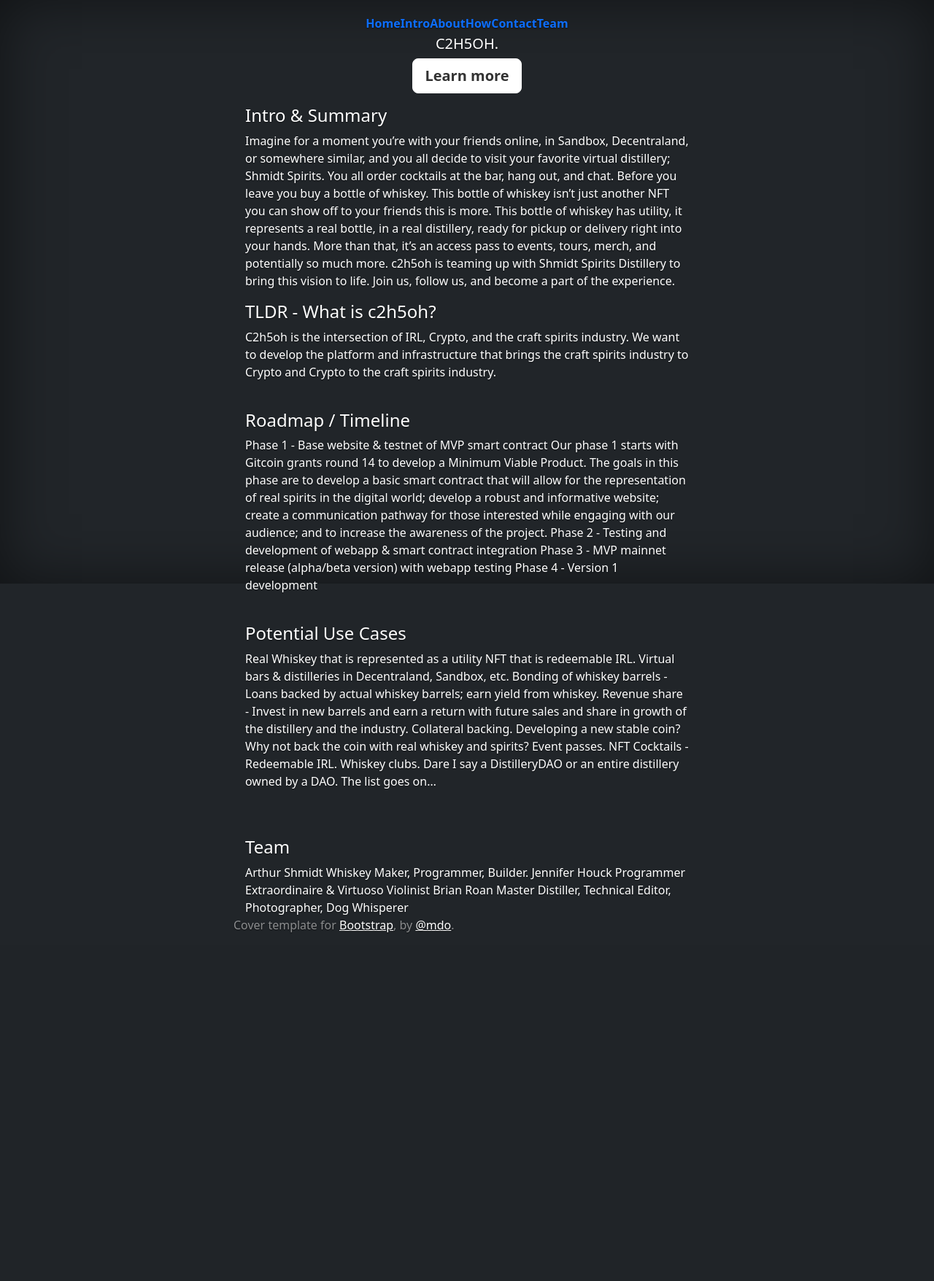
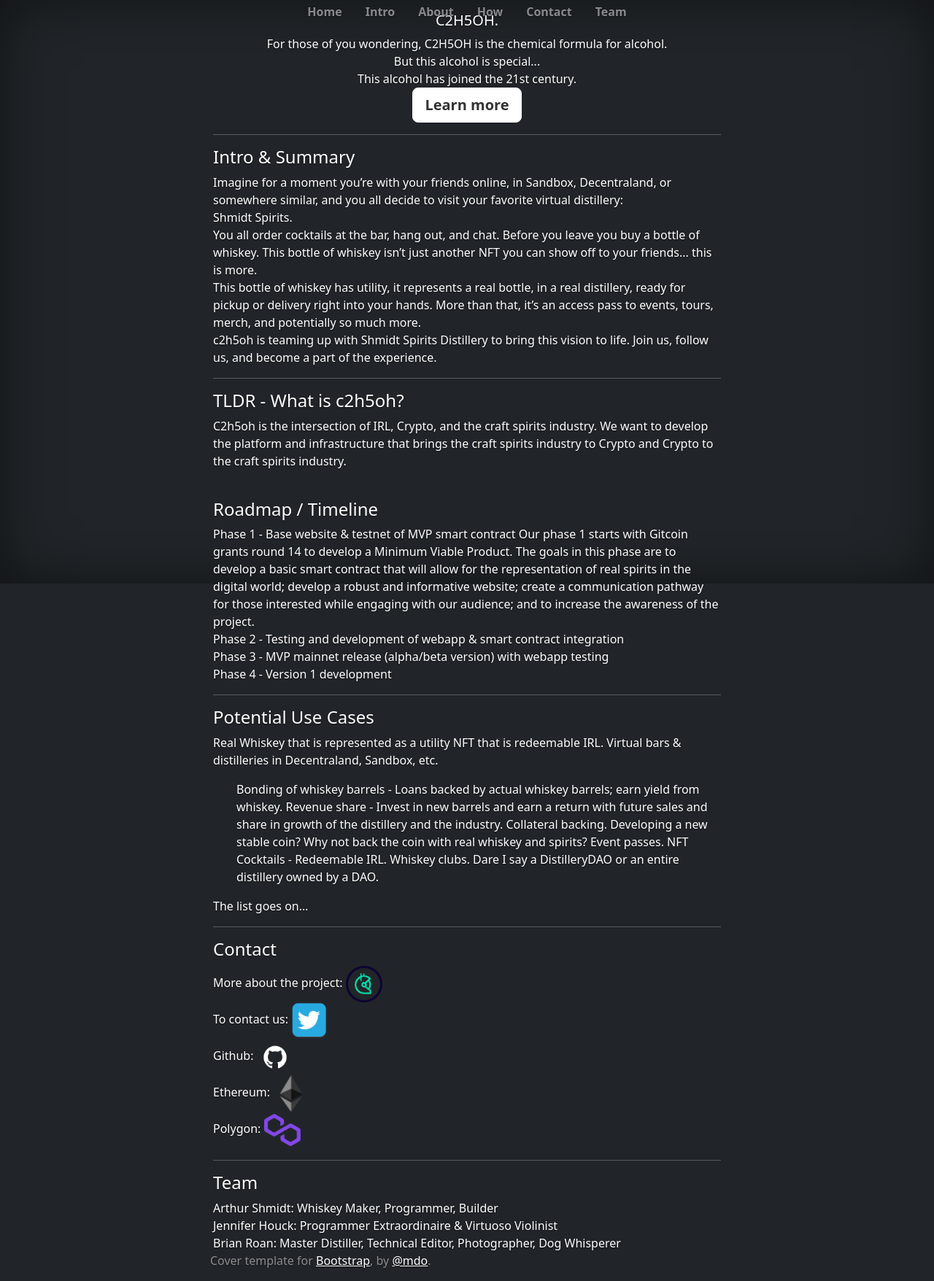
Before and after one commit to arthurshmidt/c2h5oh-website, a PHP site: page / in a window 1280 px wide. Shown: the whole page at 73% size. Before the commit the page ends 1278 px from the top, so only its background shows below. Run offline with PHP 8.4, Linux system fonts and the light colour scheme; some libraries are stand-ins or nearby versions.

Commit message:
added icons

```diff
--- a/cover.css
+++ b/cover.css
@@ -11,7 +11,6 @@
   text-shadow: none; /* Prevent inheritance from `body` */
 }
 
-
 /*
  * Base structure
  */
@@ -19,16 +18,18 @@
 body {
   text-shadow: 0 .05rem .1rem rgba(0, 0, 0, .5);
   box-shadow: inset 0 0 5rem rgba(0, 0, 0, .5);
+  position:relative;
+
 }
 
 .cover-container {
-  max-width: 42em;
+  max-width: 46em;
 }
 
-
-/*
- * Header
- */
+img {
+  height: 50px;
+  width: 50px;
+}
 
 
  /*
@@ -45,10 +46,10 @@ body {
   }
 
   .nav-masthead .nav-link + .nav-link {
-    margin-left: 1rem;
+    margin-left: 2rem;
   }
 
-  .nav-masthead .active {
+  .active {
     color: #fff;
     border-bottom-color: #fff;
   }
@@ -69,7 +70,25 @@ body {
     text-align: center;
     white-space: nowrap;
     -webkit-overflow-scrolling: touch;
+  }
+
+
+.bi-twitter {
+  height: 50px;
+  width: 50px;
+}
+
+  /* #welcome {
+    margin-top: 50px;
   } */
+
+  @media (min-width: 768px) {
+    .bd-placeholder-img-lg {
+      font-size: 3.5rem;
+    }
+  }
+
+
 
   /*
   .bd-placeholder-img {
@@ -98,9 +117,4 @@ body {
     vertical-align: -.125em;
     fill: currentColor;
   }
-
-@media (min-width: 768px) {
-  .bd-placeholder-img-lg {
-    font-size: 3.5rem;
-  }
-}
+  */
--- a/index.html
+++ b/index.html
@@ -14,11 +14,8 @@
     <link href="https://cdn.jsdelivr.net/npm/bootstrap@5.2.0-beta1/dist/css/bootstrap.min.css" rel="stylesheet" integrity="sha384-0evHe/X+R7YkIZDRvuzKMRqM+OrBnVFBL6DOitfPri4tjfHxaWutUpFmBp4vmVor" crossorigin="anonymous">
     <script src="https://cdn.jsdelivr.net/npm/bootstrap@5.2.0-beta1/dist/js/bootstrap.bundle.min.js" integrity="sha384-pprn3073KE6tl6bjs2QrFaJGz5/SUsLqktiwsUTF55Jfv3qYSDhgCecCxMW52nD2" crossorigin="anonymous"></script>
 
-
-
-
 <link href="/docs/5.2/dist/css/bootstrap.min.css" rel="stylesheet" integrity="sha384-0evHe/X+R7YkIZDRvuzKMRqM+OrBnVFBL6DOitfPri4tjfHxaWutUpFmBp4vmVor" crossorigin="anonymous">
-
+<link rel="stylesheet" href="https://cdn.jsdelivr.net/npm/bootstrap-icons@1.5.0/font/bootstrap-icons.css">
     <!-- Favicons -->
     <!--
 <link rel="apple-touch-icon" href="/docs/5.2/assets/img/favicons/apple-touch-icon.png" sizes="180x180">
@@ -33,14 +30,14 @@
     <!-- Custom styles for this template -->
     <link href="cover.css" rel="stylesheet">
   </head>
-  <body class="d-flex h-100 text-white bg-dark">
+  <body class="d-flex h-100 text-white bg-dark" data-spy="scroll" data-target="#Home">
 
 <div class="cover-container d-flex w-100 h-100 p-3 mx-auto flex-column">
   <header class="mb-auto">
-      <nav class="nav navbar-expandnav-masthead justify-content-center ">
+      <nav id="Home" class="nav fixed-top nav-masthead justify-content-center" >
 
-        <a class="nav-link fw-bold py-1 px-0 active" href="#">Home</a>
-        <a class="nav-link fw-bold py-1 px-0" href="#Intro">Intro</a>
+        <a class="nav-link fw-bold py-1 px-0 " href="#">Home</a>
+        <a class="nav-link fw-bold py-1 px-0 " href="#Intro">Intro</a>
         <a class="nav-link fw-bold py-1 px-0" href="#About">About</a>
         <a class="nav-link fw-bold py-1 px-0" href="#How">How</a>
         <a class="nav-link fw-bold py-1 px-0" href="#Contact">Contact</a>
@@ -50,24 +47,28 @@
 
   </header>
 
-  <main class="px-3">
-    <div class="text-center">
-    <h1 class="lead">C2H5OH.</h1>
+  <main class="px-1" data->
+
+    <div id="welcome" class="text-center">
+    <h1 id="c2title" class="lead">C2H5OH.</h1>
+      <div>For those of you wondering, C2H5OH is the chemical formula for alcohol. <br />But this alcohol is special... <br />This alcohol has joined the 21st century.</div>
 
       <a href="#Intro" class="btn btn-lg btn-secondary fw-bold border-white bg-white">Learn more</a>
     </p>
   </div>
-<div id="Intro">
+  <hr />
+<div id="Intro" class="mt-10px">
     <h4>Intro & Summary</h4>
 <p>
 
-Imagine for a moment you’re with your friends online, in Sandbox, Decentraland, or somewhere similar, and you all decide to visit your favorite virtual distillery; Shmidt Spirits. You all order cocktails at the bar, hang out, and chat. Before you leave you buy a bottle of whiskey.
+Imagine for a moment you’re with your friends online, in Sandbox, Decentraland, or somewhere similar, and you all decide to visit your favorite virtual distillery: <br /> Shmidt Spirits. </br>You all order cocktails at the bar, hang out, and chat. Before you leave you buy a bottle of whiskey.
 
-This bottle of whiskey isn’t just another NFT you can show off to your friends this is more. This bottle of whiskey has utility, it represents a real bottle, in a real distillery, ready for pickup or delivery right into your hands.  More than that, it’s an access pass to events, tours, merch, and potentially so much more.
-
+This bottle of whiskey isn’t just another NFT you can show off to your friends... this is more. <br />This bottle of whiskey has utility, it represents a real bottle, in a real distillery, ready for pickup or delivery right into your hands.  More than that, it’s an access pass to events, tours, merch, and potentially so much more.
+<br />
 c2h5oh is teaming up with Shmidt Spirits Distillery to bring this vision to life. Join us, follow us, and become a part of the experience.
 </p>
 </div>
+<hr />
 <div id="About">
 <h4>TLDR - What is c2h5oh?</h4>
 <p>
@@ -80,43 +81,56 @@ C2h5oh is the intersection of IRL, Crypto, and the craft spirits industry. We wa
 <p>
 Phase 1 - Base website & testnet of MVP smart contract
 Our phase 1 starts with Gitcoin grants round 14 to develop a Minimum Viable Product. The goals in this phase are to develop a basic smart contract that will allow for the representation of real spirits in the digital world; develop a robust and informative website; create a communication pathway for those interested while engaging with our audience; and to increase the awareness of the project.
-
+<br />
 Phase 2 - Testing and development of webapp & smart contract integration
+<br />
 Phase 3 - MVP mainnet release (alpha/beta version) with webapp testing
+<br />
 Phase 4 - Version 1 development
 </p>
 </div>
-<br />
+<hr />
 <div id="How">
 <h4>Potential Use Cases</h4>
 <p>
 Real Whiskey that is represented as a utility NFT that is redeemable IRL.
 Virtual bars & distilleries in Decentraland, Sandbox, etc.
+<ul>
 Bonding of whiskey barrels - Loans backed by actual whiskey barrels; earn yield from whiskey.
 Revenue share - Invest in new barrels and earn a return with future sales and share in growth of the distillery and the industry.
 Collateral backing. Developing a new stable coin? Why not back the coin with real whiskey and spirits?
 Event passes.
 NFT Cocktails - Redeemable IRL.
 Whiskey clubs.
-Dare I say a DistilleryDAO or an entire distillery owned by a DAO.
+Dare I say a DistilleryDAO or an entire distillery owned by a DAO. </ul>
 The list goes on…
 </p>
 </div>
-<br />
+<hr />
 <div id="Contact"></div>
-<br />
+<h4>Contact</h4>
+
+<div>More about the project: <a target="_blank" href="https://gitcoin.co/grants/"><img src="images/gitcoin-gtc-logo.png" alt="gitcoin-logo" /></a> </div>
+<div>To contact us: <a target="_blank" href="https://twitter.com/c2h5oh_io"><img src="images/twitter-icon-74.png" alt="twitter-logo"/></a></i></div>
+<div>Github: <a target="_blank" href="https://github.com/arthurshmidt/c2h5oh-website"><img src="images/github-icon-38976.png" alt="github-icon"/></a></div>
+<div> Ethereum: <a target="_blank"><img src="images/ethereum-eth-logo.png" alt="ethereum-logo" /></a></div>
+<div> Polygon: <a target="_blank"><img src="images/polygon-matic-logo.png" alt="polygon-logo" /></a></div>
+<div>
+<hr />
 <div id="Team">
 <h4>Team</h4>
-Arthur Shmidt
-Whiskey Maker, Programmer, Builder.
+<div>
+Arthur Shmidt:
+Whiskey Maker, Programmer, Builder</div>
 
+<div>
+Jennifer Houck:
+Programmer Extraordinaire & Virtuoso Violinist</div>
 
-Jennifer Houck
-Programmer Extraordinaire & Virtuoso Violinist
-
-
-Brian Roan
+<div>
+Brian Roan:
 Master Distiller, Technical Editor, Photographer, Dog Whisperer
+</div>
 </div>
 
   </main>
```
Also changed, not shown: images/ethereum-eth-logo.png (added), images/gitcoin-gtc-logo.png (added), images/github-icon-38976.png (added), images/polygon-matic-logo.png (added), images/twitter-icon-74.png (added), 1 other file. Lines whose indentation alone changed are shown as unchanged.
